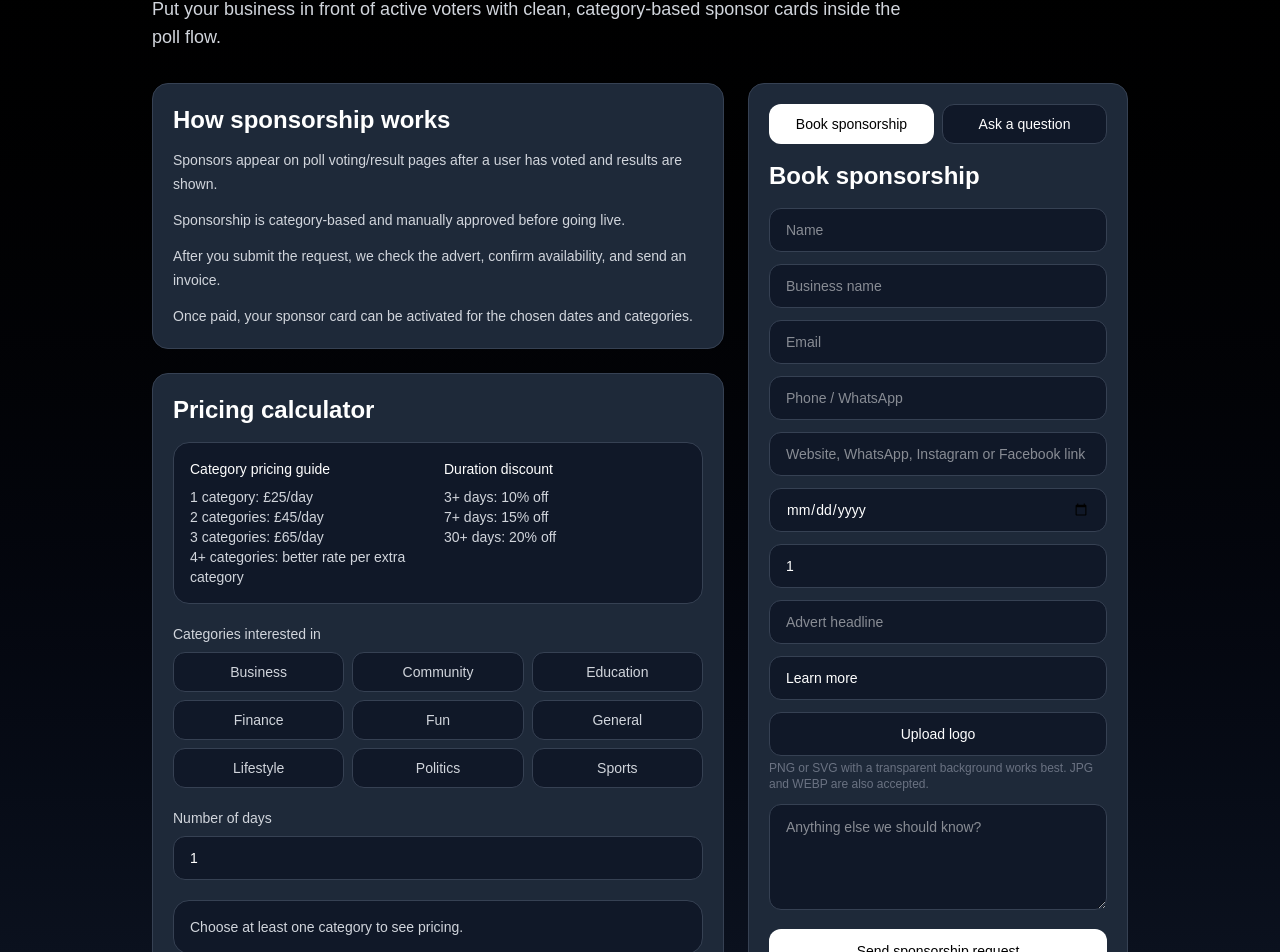
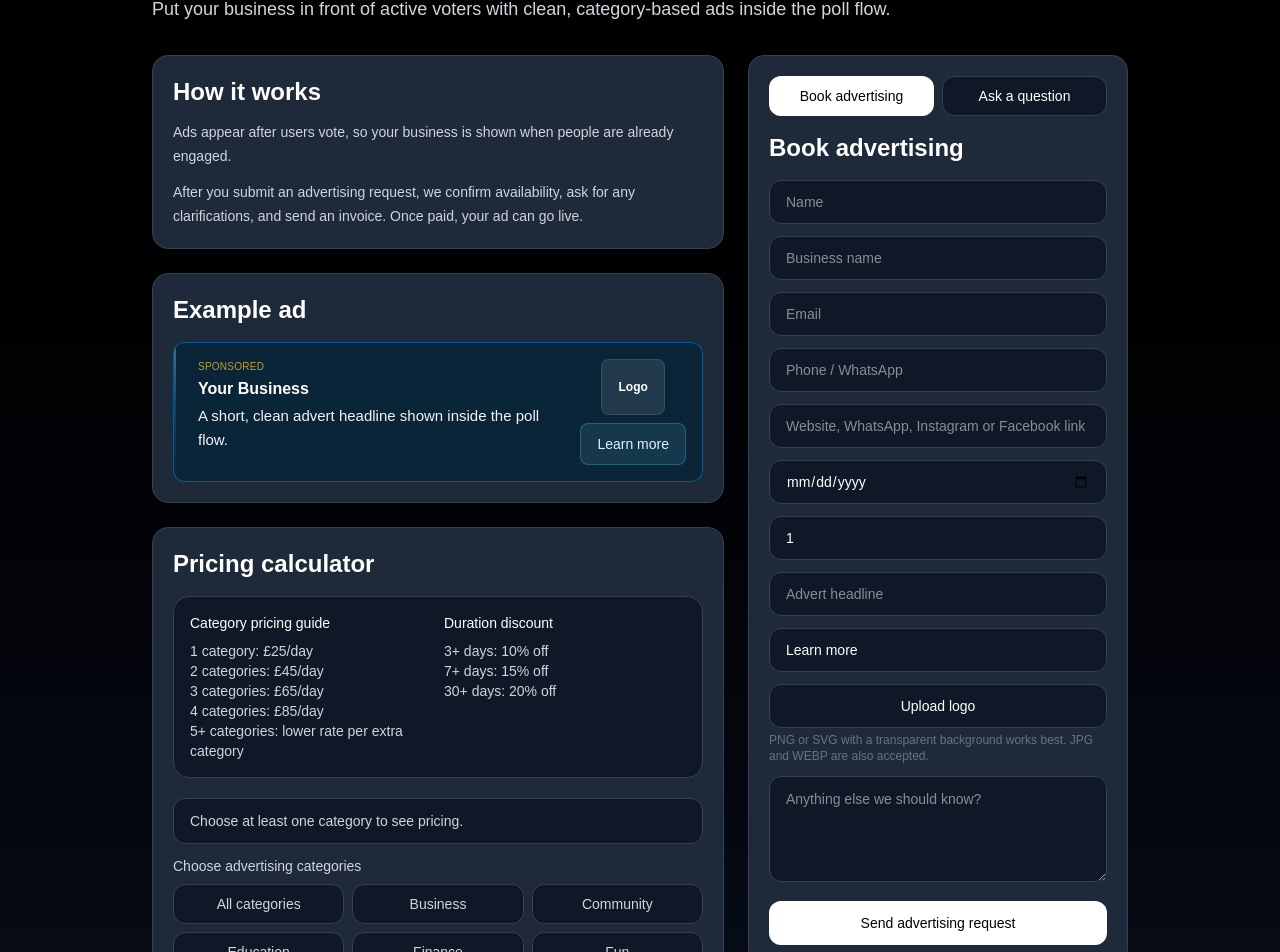
Before and after one commit to MarkDiamant/poll-and-see, a Next.js app: page /advertise in a window 1280 px wide. Shown: the part 259-1211 px from the top of the page. Built offline with nearby package versions, Linux system fonts and the light colour scheme.

Commit message:
polish advertiser page wording and pricing

```diff
--- a/app/advertise/page.tsx
+++ b/app/advertise/page.tsx
@@ -38,7 +38,7 @@ function getDiscount(days: number) {
 
 export default function AdvertisePage() {
   const [selectedCategories, setSelectedCategories] = useState<string[]>([]);
-  const [days, setDays] = useState(1);
+  const [daysInput, setDaysInput] = useState("1");
   const [activeForm, setActiveForm] = useState<"booking" | "question">("booking");
   const [formData, setFormData] = useState({
     name: "",
@@ -57,9 +57,11 @@ export default function AdvertisePage() {
   const [statusMessage, setStatusMessage] = useState("");
   const [error, setError] = useState("");
 
+  const days = Math.max(Number(daysInput) || 1, 1);
+
   const pricing = useMemo(() => {
     const categoryCount = selectedCategories.length;
-    const cleanDays = Math.max(days || 1, 1);
+    const cleanDays = Math.max(Number(daysInput) || 1, 1);
 
     if (categoryCount === 0) {
       return {
@@ -68,7 +70,6 @@ export default function AdvertisePage() {
         days: cleanDays,
         categorySaving: 0,
         discount: 0,
-        dayDiscountAmount: 0,
         total: 0,
       };
     }
@@ -77,7 +78,6 @@ export default function AdvertisePage() {
     const categorySaving = categoryCount * DAILY_PRICES[1] - dailyPrice;
     const discount = getDiscount(cleanDays);
     const subtotal = dailyPrice * cleanDays;
-    const dayDiscountAmount = Math.round(subtotal * discount);
     const total = Math.round(subtotal * (1 - discount));
 
     return {
@@ -86,10 +86,9 @@ export default function AdvertisePage() {
       days: cleanDays,
       categorySaving,
       discount,
-      dayDiscountAmount,
       total,
     };
-  }, [selectedCategories, days]);
+  }, [selectedCategories, daysInput]);
 
   const toggleCategory = (category: string) => {
     setSelectedCategories((current) => {
@@ -99,6 +98,12 @@ export default function AdvertisePage() {
 
       return [...current, category];
     });
+  };
+
+  const toggleAllCategories = () => {
+    setSelectedCategories((current) =>
+      current.length === CATEGORIES.length ? [] : [...CATEGORIES]
+    );
   };
 
   const updateField = (key: keyof typeof formData, value: string) => {
@@ -164,7 +169,7 @@ export default function AdvertisePage() {
 
       setStatusMessage(
         activeForm === "booking"
-          ? "Thanks. Your sponsorship request has been sent."
+          ? "Thanks. Your advertising request has been sent."
           : "Thanks. Your question has been sent."
       );
 
@@ -181,7 +186,7 @@ export default function AdvertisePage() {
         message: "",
       });
       setSelectedCategories([]);
-      setDays(1);
+      setDaysInput("1");
     } catch (err) {
       setError(err instanceof Error ? err.message : "Could not send enquiry.");
     } finally {
@@ -200,25 +205,54 @@ export default function AdvertisePage() {
 
         <div className="mb-8 max-w-3xl">
           <p className="mb-2 text-sm font-semibold uppercase tracking-[0.22em] text-gray-500">
-            Advertise
+            Poll & See advertising
           </p>
           <h1 className="mb-3 text-4xl font-bold md:text-5xl">
-            Sponsor Poll & See
+            Advertise with Poll & See
           </h1>
           <p className="text-lg text-gray-300">
-            Put your business in front of active voters with clean, category-based sponsor cards inside the poll flow.
+            Put your business in front of active voters with clean, category-based ads inside the poll flow.
           </p>
         </div>
 
         <div className="grid gap-6 lg:grid-cols-[1fr_380px]">
           <div className="space-y-6">
             <section className="rounded-2xl border border-gray-700 bg-gray-800 p-5">
-              <h2 className="mb-3 text-2xl font-semibold">How sponsorship works</h2>
+              <h2 className="mb-3 text-2xl font-semibold">How it works</h2>
               <div className="space-y-3 text-sm leading-6 text-gray-300">
-                <p>Sponsors appear on poll voting/result pages after a user has voted and results are shown.</p>
-                <p>Sponsorship is category-based and manually approved before going live.</p>
-                <p>After you submit the request, we check the advert, confirm availability, and send an invoice.</p>
-                <p>Once paid, your sponsor card can be activated for the chosen dates and categories.</p>
+                <p>Ads appear after users vote, so your business is shown when people are already engaged.</p>
+                <p>After you submit an advertising request, we confirm availability, ask for any clarifications, and send an invoice. Once paid, your ad can go live.</p>
+              </div>
+            </section>
+
+            <section className="rounded-2xl border border-gray-700 bg-gray-800 p-5">
+              <h2 className="mb-4 text-2xl font-semibold">Example ad</h2>
+
+              <div className="relative block overflow-hidden rounded-xl border border-sky-700/80 bg-[#0a2438] p-4">
+                <div className="absolute left-0 top-0 h-full w-[2px] bg-gradient-to-b from-sky-300/45 via-sky-500/25 to-transparent" />
+                <div className="relative flex flex-col gap-3 pl-2 sm:flex-row sm:items-start sm:justify-between">
+                  <div className="min-w-0 flex-1 sm:pr-3">
+                    <p className="mb-1 text-[10px] uppercase tracking-wide text-amber-300/70">
+                      Sponsored
+                    </p>
+                    <p className="text-base font-semibold leading-snug text-white">
+                      Your Business
+                    </p>
+                    <p className="mt-1 text-[15px] leading-relaxed text-gray-100">
+                      A short, clean advert headline shown inside the poll flow.
+                    </p>
+                  </div>
+
+                  <div className="flex flex-row items-center justify-between gap-3 sm:flex-col sm:justify-center sm:gap-2 sm:flex-shrink-0">
+                    <div className="flex h-12 w-16 items-center justify-center rounded-lg border border-white/10 bg-white/10 text-xs font-semibold text-white sm:h-14">
+                      Logo
+                    </div>
+
+                    <span className="rounded-lg border border-sky-300/25 bg-[#16384d] px-4 py-2.5 text-sm font-medium text-sky-100">
+                      Learn more
+                    </span>
+                  </div>
+                </div>
               </div>
             </section>
 
@@ -231,7 +265,8 @@ export default function AdvertisePage() {
                   <p>1 category: £25/day</p>
                   <p>2 categories: £45/day</p>
                   <p>3 categories: £65/day</p>
-                  <p>4+ categories: better rate per extra category</p>
+                  <p>4 categories: £85/day</p>
+                  <p>5+ categories: lower rate per extra category</p>
                 </div>
 
                 <div>
@@ -242,8 +277,26 @@ export default function AdvertisePage() {
                 </div>
               </div>
 
-              <p className="mb-2 text-sm font-medium text-gray-300">Categories interested in</p>
+              {selectedCategories.length === 0 ? (
+                <p className="mb-3 rounded-xl border border-gray-700 bg-gray-900 px-4 py-3 text-sm text-gray-300">
+                  Choose at least one category to see pricing.
+                </p>
+              ) : null}
+
+              <p className="mb-2 text-sm font-medium text-gray-300">Choose advertising categories</p>
               <div className="mb-5 grid grid-cols-2 gap-2 sm:grid-cols-3">
+                <button
+                  type="button"
+                  onClick={toggleAllCategories}
+                  className={`h-10 cursor-pointer rounded-xl border px-3 text-sm font-medium transition ${
+                    selectedCategories.length === CATEGORIES.length
+                      ? "border-white bg-white text-black"
+                      : "border-gray-700 bg-gray-900 text-gray-300 hover:bg-gray-800"
+                  }`}
+                >
+                  All categories
+                </button>
+
                 {CATEGORIES.map((category) => {
                   const active = selectedCategories.includes(category);
 
@@ -270,14 +323,14 @@ export default function AdvertisePage() {
               <input
                 type="number"
                 min={1}
-                value={days}
-                onChange={(event) => setDays(Number(event.target.value))}
+                value={daysInput}
+                onChange={(event) => setDaysInput(event.target.value)}
                 className="mb-5 h-11 w-full rounded-xl border border-gray-700 bg-gray-900 px-4 text-sm text-white outline-none focus:border-gray-500"
               />
 
               <div className="rounded-2xl border border-gray-700 bg-gray-900 p-4">
                 {pricing.categoryCount === 0 ? (
-                  <p className="text-sm text-gray-300">Choose at least one category to see pricing.</p>
+                  <p className="text-sm text-gray-300">Select categories above to calculate the price.</p>
                 ) : (
                   <div className="grid gap-2 text-sm text-gray-300">
                     <div className="flex justify-between gap-4">
@@ -323,7 +376,7 @@ export default function AdvertisePage() {
                     : "border border-gray-700 bg-gray-900 text-white hover:bg-gray-800"
                 }`}
               >
-                Book sponsorship
+                Book advertising
               </button>
 
               <button
@@ -340,7 +393,7 @@ export default function AdvertisePage() {
             </div>
 
             <h2 className="mb-4 text-2xl font-semibold">
-              {activeForm === "booking" ? "Book sponsorship" : "Ask a question"}
+              {activeForm === "booking" ? "Book advertising" : "Ask a question"}
             </h2>
 
             <form onSubmit={handleSubmit} className="space-y-3">
@@ -397,8 +450,8 @@ export default function AdvertisePage() {
                   <input
                     type="number"
                     min={1}
-                    value={days}
-                    onChange={(event) => setDays(Number(event.target.value))}
+                    value={daysInput}
+                    onChange={(event) => setDaysInput(event.target.value)}
                     placeholder="Number of days"
                     className="h-11 w-full rounded-xl border border-gray-700 bg-gray-900 px-4 text-sm text-white outline-none focus:border-gray-500"
                   />
@@ -460,7 +513,7 @@ export default function AdvertisePage() {
                 disabled={sending || logoUploading}
                 className="h-11 w-full cursor-pointer rounded-xl bg-white px-4 text-sm font-medium text-black transition hover:bg-gray-200 disabled:opacity-60"
               >
-                {sending ? "Sending..." : activeForm === "booking" ? "Send sponsorship request" : "Send question"}
+                {sending ? "Sending..." : activeForm === "booking" ? "Send advertising request" : "Send question"}
               </button>
             </form>
 
```
